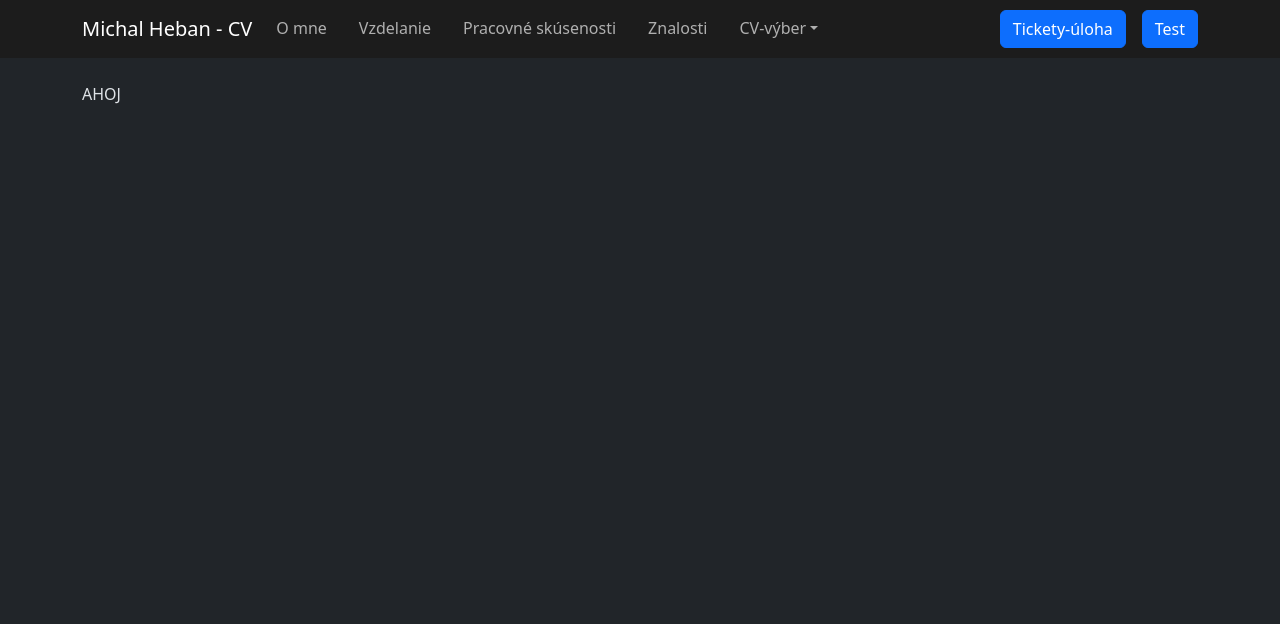
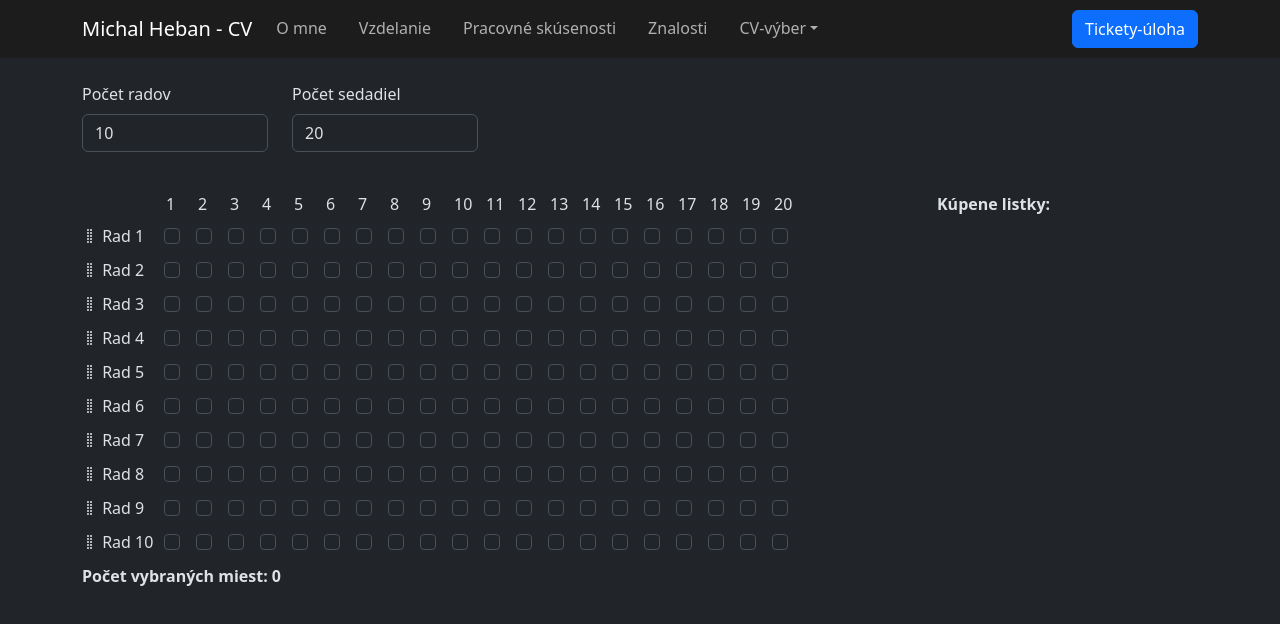
Before and after one commit to xheban/cv, a React (Create React App) app: page /#/cv/ticket in a window 1280 px wide. Before the commit this address led to /#/cv/test. Shown: the top 624 px of the page. Built offline with nearby package versions, Linux system fonts and the light colour scheme.

Commit message:
rows seats storage

```diff
--- a/src/Components/Navigation/NavBar.jsx
+++ b/src/Components/Navigation/NavBar.jsx
@@ -38,7 +38,6 @@ const NavigationBar = () =>{
                     </Nav>
                     <Nav className="ms-auto" variant="underline">
                         <Button href="#/cv/ticket" > Tickety-úloha</Button>
-                        <Button href="#/cv/test" > Test</Button>
                     </Nav>
                 </Navbar.Collapse>
             </Container>
--- a/src/Components/TicketSystem/TicketSystem.jsx
+++ b/src/Components/TicketSystem/TicketSystem.jsx
@@ -1,21 +1,71 @@
-import {Col, Container, Form, Row} from "react-bootstrap";
+import { Col, Container, Form, Row} from "react-bootstrap";
 import React, {useCallback, useEffect, useState} from 'react'
 import './TicketSystem.scss'
-import {useSearchParams} from "react-router-dom";
 import {DragDropContext, Draggable, Droppable} from "react-beautiful-dnd";
 import $ from "jquery"
-import {queries} from "@testing-library/react";
+
 
 
 const TicketSystem = () => {
     const [mouseCoordinatesDown, setMouseCoordinatesDown] = useState({x:0, y:0, scroll: 0});
-    console.log('rerender');
+    const [rowsOrder, setRowsOrder] = useState([]);
+    const [rowsMax, setRowsMax] = useState('10');
+    const [seatsMax, setSeatsMax] = useState('20');
+    const [listOfSelectedSeats, setListOfSelectedSeats] = useState([]);
 
-    //TODO drag select
-    const [rowsOrder, setRowsOrder] = useState([]);
-    const [rowsMax, setRowsMax] = useState(8);
-    const [seatsMax, setSeatsMax] = useState(25);
-    const [listOfSelectedSeats, setListOfSelectedSeats] = useState([]);
+    useEffect( ()=>{
+        if(localStorage.getItem('Rows') !== null){
+            setRowsMax(localStorage.getItem('Rows'))
+        }
+        if(localStorage.getItem('Seats') !== null){
+            setSeatsMax(localStorage.getItem('Seats'))
+        }
+        if(localStorage.getItem('RowsOrder') !== null){
+            setRowsOrder(JSON.parse(localStorage.getItem('RowsOrder')));
+        }else{
+            let rowsOrderList = [];
+            for(let i = 1; i<= rowsMax; i++){
+                rowsOrderList.push(
+                    {
+                        id: i,
+                        name: "Rad " + i
+                    }
+                )
+            }
+            setRowsOrder(rowsOrderList);
+        }
+    }, [rowsMax])
+
+    const onChangeSeats =(e) =>{
+        setSeatsMax(e.target.value);
+        localStorage.setItem('Seats', e.target.value);
+        if(parseInt(e.target.value) < parseInt(seatsMax)) {
+            let newSeats = listOfSelectedSeats.filter(list => {
+                return list.seatNumber !== seatsMax;
+            })
+            setListOfSelectedSeats(newSeats)
+        }
+
+    }
+    const onChangeRows =(e) =>{
+        let newRowsOrder;
+        if(parseInt(e.target.value) > parseInt(rowsMax)){
+            newRowsOrder = structuredClone(rowsOrder);
+            newRowsOrder[rowsOrder.length] = {id: rowsOrder.length+1, name: `Rad ${rowsOrder.length+1}` };
+        }else{
+            newRowsOrder = structuredClone(rowsOrder).filter(row => {
+                return row.id !== parseInt(rowsMax);
+            })
+            let newSeats = listOfSelectedSeats.filter(list => {
+                return list.row !== rowsMax;
+            })
+            setListOfSelectedSeats(newSeats)
+        }
+        localStorage.setItem('RowsOrder',JSON.stringify(structuredClone(newRowsOrder)));
+        localStorage.setItem('Rows', e.target.value);
+        setRowsOrder(newRowsOrder);
+        setRowsMax(e.target.value);
+    }
 
     const checkIfSelected = useCallback((x,y,scroll) =>{
         if(mouseCoordinatesDown.x !== x && mouseCoordinatesDown.y !== y){
@@ -52,7 +102,6 @@ const TicketSystem = () => {
     },[listOfSelectedSeats, mouseCoordinatesDown, rowsMax, seatsMax])
 
     const mouseHandlerDown =(event) => {
-        console.log("there");
         setMouseCoordinatesDown({
             x:event.clientX,
             y:event.clientY,
@@ -73,19 +122,6 @@ const TicketSystem = () => {
         })
     }, [mouseHandlerUp])
 
-    useEffect( ()=>{
-        let rowsOrderList = [];
-        for(let i = 1; i<= rowsMax; i++){
-            rowsOrderList.push(
-                {
-                    id: i,
-                    name: "Rad " + i
-                }
-            )
-        }
-        setRowsOrder(rowsOrderList);
-    }, [rowsMax])
-
     const onDragEnd = (result) => {
         if (!result.destination) return;
 
@@ -94,20 +130,22 @@ const TicketSystem = () => {
         items.splice(result.destination.index, 0, reorderedItem);
 
         setRowsOrder(items);
+        localStorage.setItem('RowsOrder',JSON.stringify(items));
     };
 
     const filterSelectedSeats = (row,seatNumber) =>{
-        setListOfSelectedSeats(
-            listOfSelectedSeats.filter(a =>
-                a.row !== row || a.seatNumber !== seatNumber
-            )
+        let newSeats = listOfSelectedSeats.filter(a =>
+            a.row !== row || a.seatNumber !== seatNumber
         )
+        setListOfSelectedSeats(newSeats)
     }
 
     const handleChange = (e) =>{
         const seat = e.target.id.split('-');
         if(e.target.checked){
-            setListOfSelectedSeats([...listOfSelectedSeats, {row: seat[0], seatNumber: seat[1]}]);
+            let newSeats = structuredClone(listOfSelectedSeats);
+            newSeats[listOfSelectedSeats.length] = {row: seat[0], seatNumber: seat[1]};
+            setListOfSelectedSeats(newSeats);
         }else{
             filterSelectedSeats(seat[0], seat[1]);
         }
@@ -192,6 +230,22 @@ const TicketSystem = () => {
     return (
         <Container>
             <Row className="pt-4">
+                <Form>
+                    <Col md={2} sm={3} xs={6} className="d-inline-block me-4">
+                        <Form.Group className="mb-3" controlId="formRows">
+                            <Form.Label className="disable-text-selection">Počet radov</Form.Label>
+                            <Form.Control type="number" value={rowsMax} onChange={onChangeRows}/>
+                        </Form.Group>
+                    </Col>
+                    <Col md={2} sm={3} xs={6} className="d-inline-block me-4">
+                       <Form.Group className="mb-3" controlId="formSeats">
+                           <Form.Label className="disable-text-selection">Počet sedadiel</Form.Label>
+                           <Form.Control type="number" value={seatsMax} onChange={onChangeSeats}/>
+                       </Form.Group>
+                    </Col>
+                </Form>
+            </Row>
+            <Row className="pt-4">
                 <Col md={9} sm={12}>
                     <DragDropContext onDragEnd={onDragEnd}>
                         <Droppable droppableId="tasks">
@@ -232,9 +286,9 @@ const TicketSystem = () => {
                             )}
                         </Droppable>
                     </DragDropContext>
-                    <div style={{fontWeight: 'bold'}} className="disable-text-selection"> Počet vybraných miest: {listOfSelectedSeats.length} </div>
+                    <div style={{fontWeight: 'bold'}} className="disable-text-selection pb-1"> Počet vybraných miest: {listOfSelectedSeats.length} </div>
                 </Col>
-                <Col md={3} sm={12} style={{height:  `${$("#checkArea").height()}px`}} className="pt-sm-2 boughtTicketsStyle">
+                <Col md={3} sm={12} style={{height:  `${$("#checkArea").height()}px`}} className="boughtTicketsStyle">
                     <div style={{fontWeight: 'bold'}} id="test" className="disable-text-selection"> Kúpene listky: </div>
                     {prepareBoughtTickets()}
                 </Col>
```
